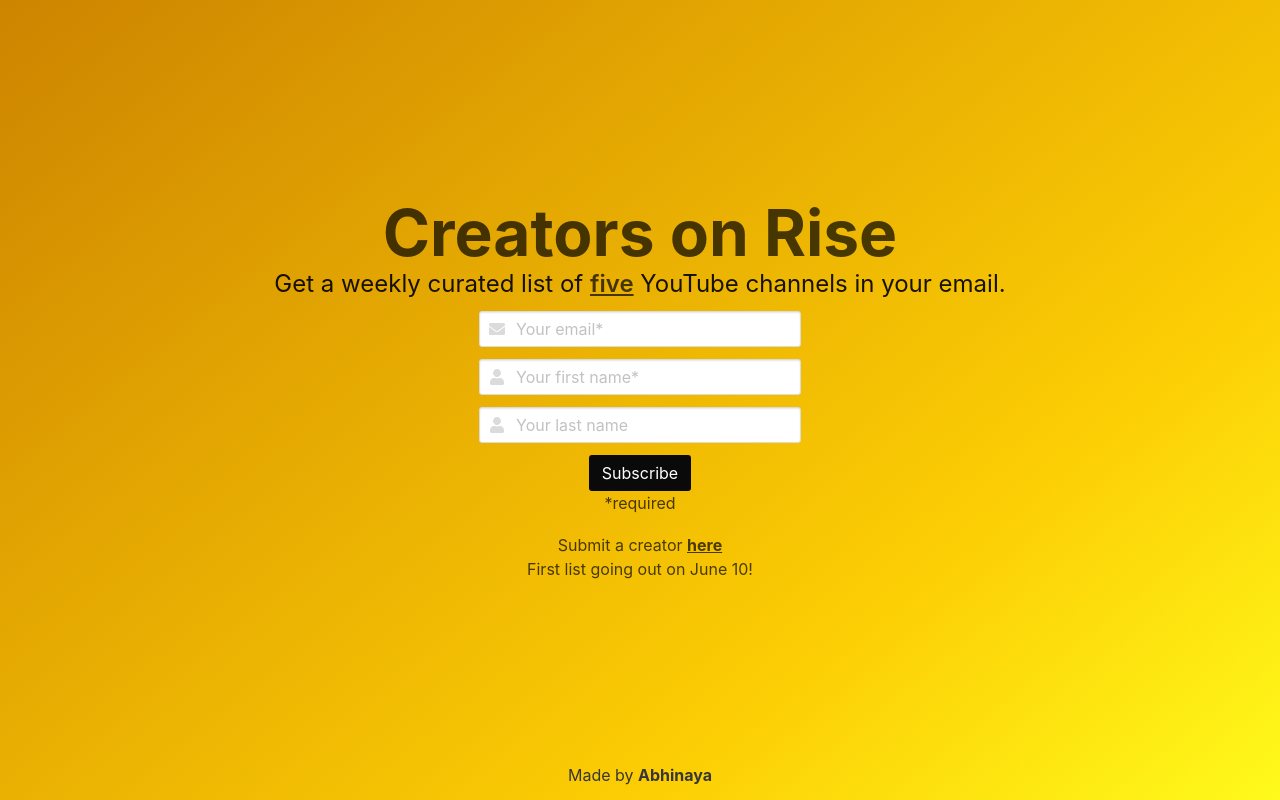
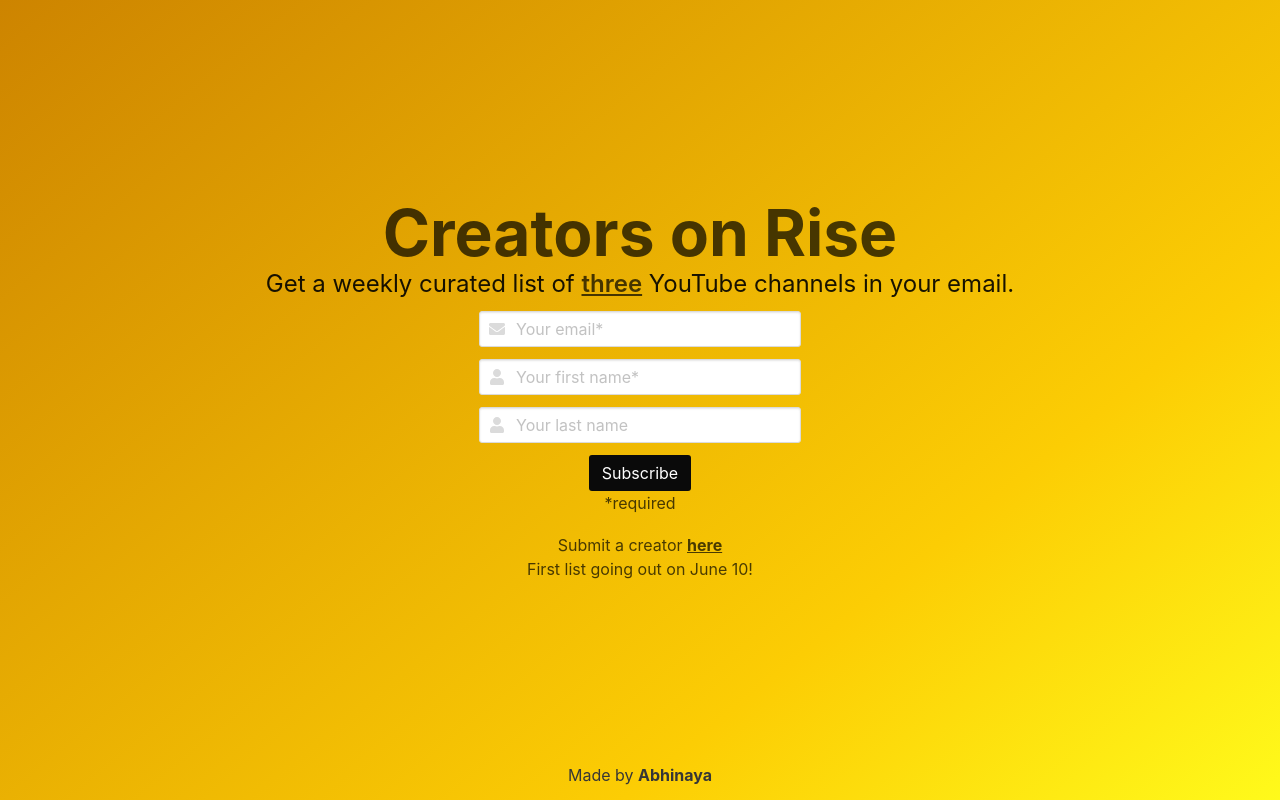
Before and after one commit to abee369/creatorsonrise, a website: page index.html in a window 1280 px wide. Drawn offline with Linux system fonts and the light colour scheme.

Commit message:
change to 3

```diff
--- a/index.html
+++ b/index.html
@@ -44,7 +44,7 @@
         <div class="columns is-mobile is-centered">
           <div class="column">
           <h1 class="title has-text-weight-bold">Creators on Rise</h1>
-          <h2 class="subtitle is-4">Get a weekly curated list of <strong><u>five</u></strong> YouTube channels in your email.</h2>
+          <h2 class="subtitle is-4">Get a weekly curated list of <strong><u>three</u></strong> YouTube channels in your email.</h2>
           </div>
         </div>
         <div class="columns is-mobile is-centered" style="margin-top: 10px;">
```
